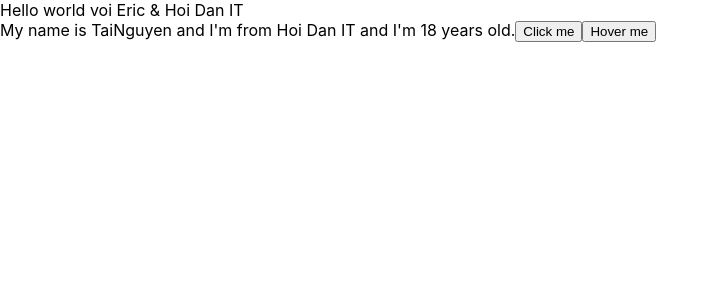
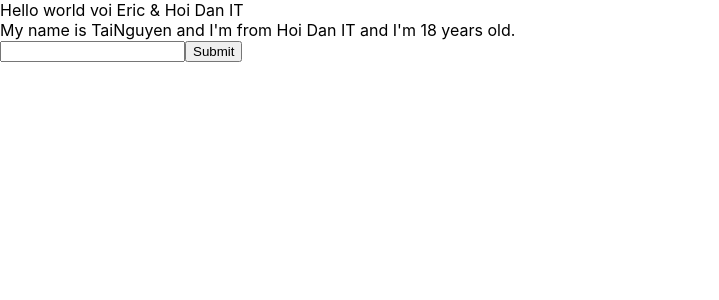
Before and after one commit to TaiNguyenTN/JavaScript, a React (Create React App) app in the folder React/Chapter2/base-react-redux/: page / in a window 1280 px wide. Shown: the top 300 px of the page, without its empty margins (0-719 px from the left). Built offline with nearby package versions, Linux system fonts and the light colour scheme.

Commit message:
Video 22

```diff
--- a/React/Chapter2/base-react-redux/src/component/MyComponent.js
+++ b/React/Chapter2/base-react-redux/src/component/MyComponent.js
@@ -21,14 +21,27 @@
     // console.log(event.pageX);
   }
 
+  handleOnChange(event) {
+    this.setState({
+      name: event.target.value,
+    });
+  }
+
+  handleOnSubmit(event) {
+    event.preventDefault();
+    console.log(this.state);
+  }
+
   //JSX
   render() {
     return (
       <div>
         My name is {this.state.name} and I'm from {this.state.address} and I'm{" "}
         {this.state.age} years old.
-        <button onClick={(event) => this.handleClick(event)}>Click me</button>
-        <button onMouseMove={this.handleOnMoveOver}>Hover me</button>
+        <form onSubmit={(event) => this.handleOnSubmit(event)}>
+          <input type="text" onChange={(event) => this.handleOnChange(event)} />
+          <button>Submit</button>
+        </form>
       </div>
     );
   }
```
